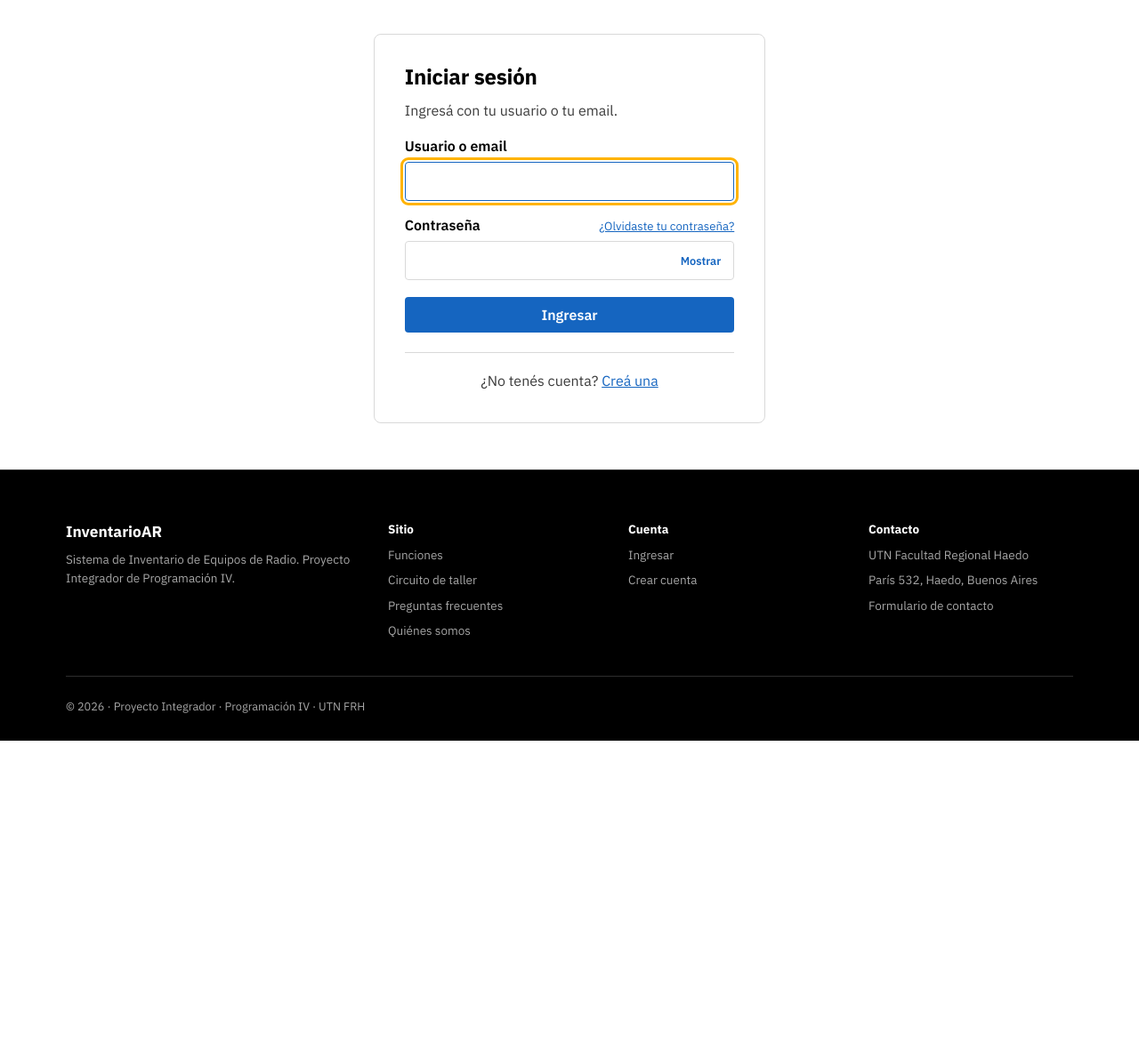
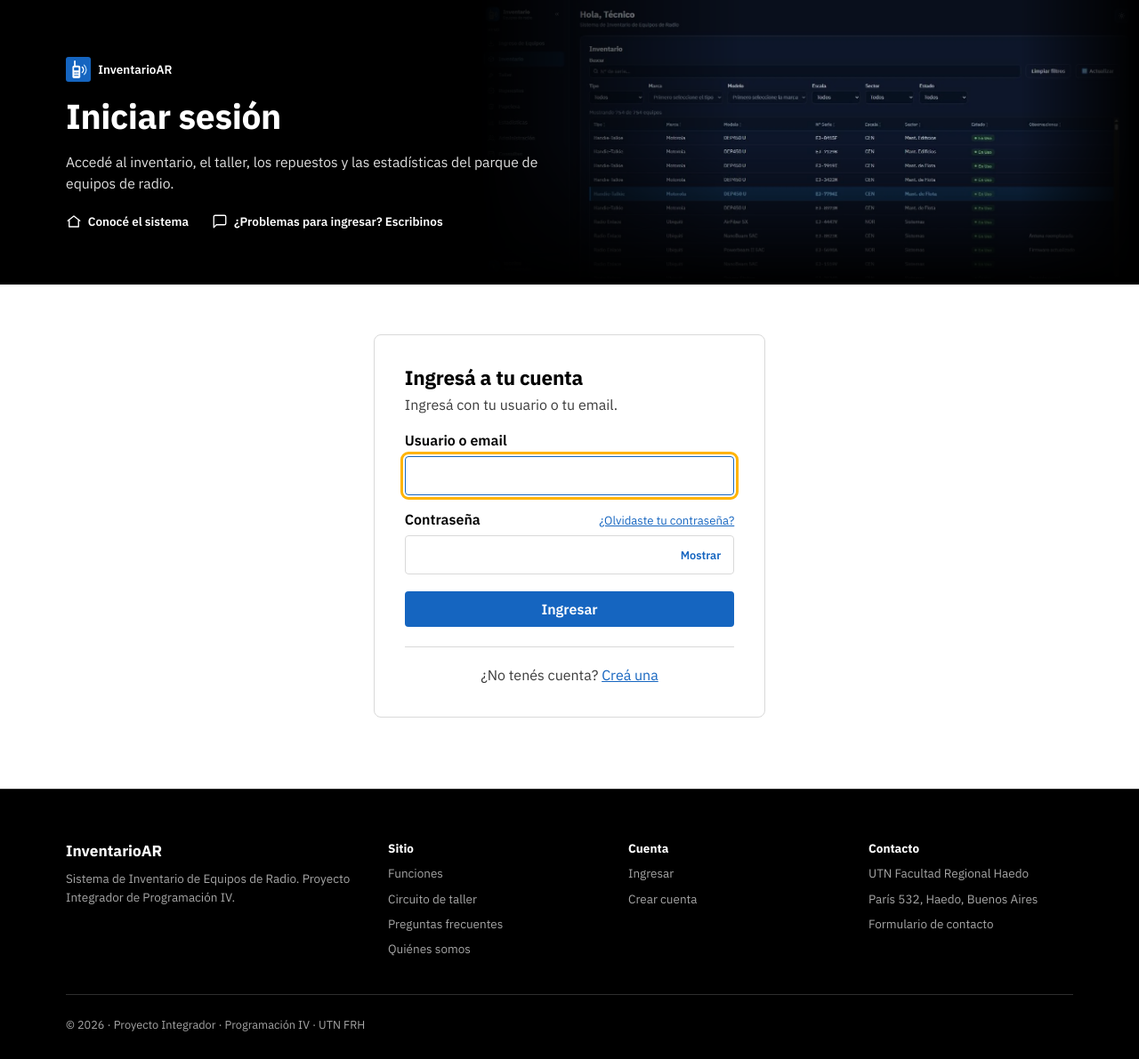
Before and after one commit to Oscontro/proyecto_progra_iv, a PHP site: page /proyecto_progra_iv/InventarioAR-main/web/ingresar.php in a window 1280 px wide. Shown: the part 65-1256 px from the top of the page at 89% size. Before the commit the page ends 898 px from the top, so only its background shows below. Run offline with PHP 8.4, Linux system fonts and the light colour scheme.

Commit message:
Hero con captura fundida en Ingresar, Crear cuenta y recuperación de contraseña
- Ingresar, Crear cuenta, Recuperar contraseña y Nueva contraseña con el
  mismo hero negro de Quiénes somos y Contacto; el formulario va debajo.
- Los enlaces con estilo de botón vuelven a tener el texto blanco
  ("Pedir un enlace nuevo", "Volver al inicio").

Co-Authored-By: Claude Opus 5.5 <noreply@anthropic.com>

```diff
--- a/InventarioAR-main/web/css/sitio.css
+++ b/InventarioAR-main/web/css/sitio.css
@@ -180,8 +180,8 @@
 .sitio-contenido { flex: 1; width: min(1180px, 100%); margin: 0 auto; padding: 2.5rem clamp(1rem, 4vw, 1.5rem) 3.5rem; }
 .sitio-contenido h2 { margin-top: 2.5rem; }
 .sitio-contenido a, .sitio-portada a { color: var(--acento); }
-.sitio-contenido a.btn { text-decoration: none; }
-.sitio-contenido a.btn-primario { color: #fff; }
+.sitio-contenido a.btn, .sitio-portada a.btn { text-decoration: none; }
+.sitio-contenido a.btn-primario, .sitio-portada a.btn-primario { color: #fff; }
 .texto-suave { color: var(--texto-suave); }
 
 /* ─────────── Portada: base ─────────── */
@@ -601,6 +601,9 @@
     border-radius: 8px;
 }
 .caja-formulario h1 { color: var(--texto); }
+.caja-formulario h2 { margin: 0 0 0.35rem; font-size: 1.5rem; }
+/* Ingresar y Crear cuenta: el formulario va debajo del hero */
+.seccion-formulario { padding: 56px 0 80px; }
 .caja-error { text-align: center; }
 .error-icono { margin: 0; font-size: 3rem; }
 
--- a/InventarioAR-main/web/ingresar.php
+++ b/InventarioAR-main/web/ingresar.php
@@ -26,10 +26,29 @@ if ($_SERVER['REQUEST_METHOD'] === 'POST') {
 }
 
 $aviso = flash('aviso');
-encabezado('Iniciar sesión', 'ingresar');
+encabezado('Iniciar sesión', 'ingresar', ['ancho_completo' => true]);
+$icono = fn(string $trazos) => '<svg width="18" height="18" viewBox="0 0 24 24" fill="none" stroke="currentColor" '
+    . 'stroke-width="1.8" stroke-linecap="round" stroke-linejoin="round" aria-hidden="true">' . $trazos . '</svg>';
 ?>
-<section class="caja-formulario caja-angosta">
-    <h1>Iniciar sesión</h1>
+<section class="hero hero-corto" aria-labelledby="titulo-ingresar">
+    <div class="hero-imagen" aria-hidden="true">
+        <img src="img/portada/inventario-oscuro.webp" alt="" width="1568" height="744" decoding="async">
+    </div>
+    <div class="contenedor hero-texto">
+        <p class="producto"><img src="img/logo.svg" alt="" width="28" height="28"><?= e(NOMBRE_CORTO) ?></p>
+        <h1 id="titulo-ingresar">Iniciar sesión</h1>
+        <p class="hero-bajada">Accedé al inventario, el taller, los repuestos y las estadísticas del parque de equipos de radio.</p>
+        <ul class="hero-enlaces">
+            <li><a href="index.php"><?= $icono('<path d="M3 11 12 4l9 7"/><path d="M5 10v10h14V10"/>') ?>Conocé el sistema</a></li>
+            <li><a href="contacto.php"><?= $icono('<path d="M21 15a2 2 0 0 1-2 2H7l-4 4V5a2 2 0 0 1 2-2h14a2 2 0 0 1 2 2z"/>') ?>¿Problemas para ingresar? Escribinos</a></li>
+        </ul>
+    </div>
+</section>
+
+<div class="seccion seccion-formulario">
+<div class="contenedor">
+<section class="caja-formulario caja-angosta" aria-labelledby="titulo-caja">
+    <h2 id="titulo-caja">Ingresá a tu cuenta</h2>
     <p class="texto-suave">Ingresá con tu usuario o tu email.</p>
     <?php if ($aviso): ?>
         <p class="mensaje-info" role="status"><?= e($aviso) ?></p>
@@ -54,5 +73,7 @@ encabezado('Iniciar sesión', 'ingresar');
     </form>
     <p class="pie-formulario">¿No tenés cuenta? <a href="registro.php">Creá una</a></p>
 </section>
+</div>
+</div>
 <?php
 pie();
```
Also changed, not shown: InventarioAR-main/web/olvide-clave.php (+25 -4 lines), InventarioAR-main/web/registro.php (+26 -4 lines), InventarioAR-main/web/restablecer-clave.php (+25 -4 lines).
